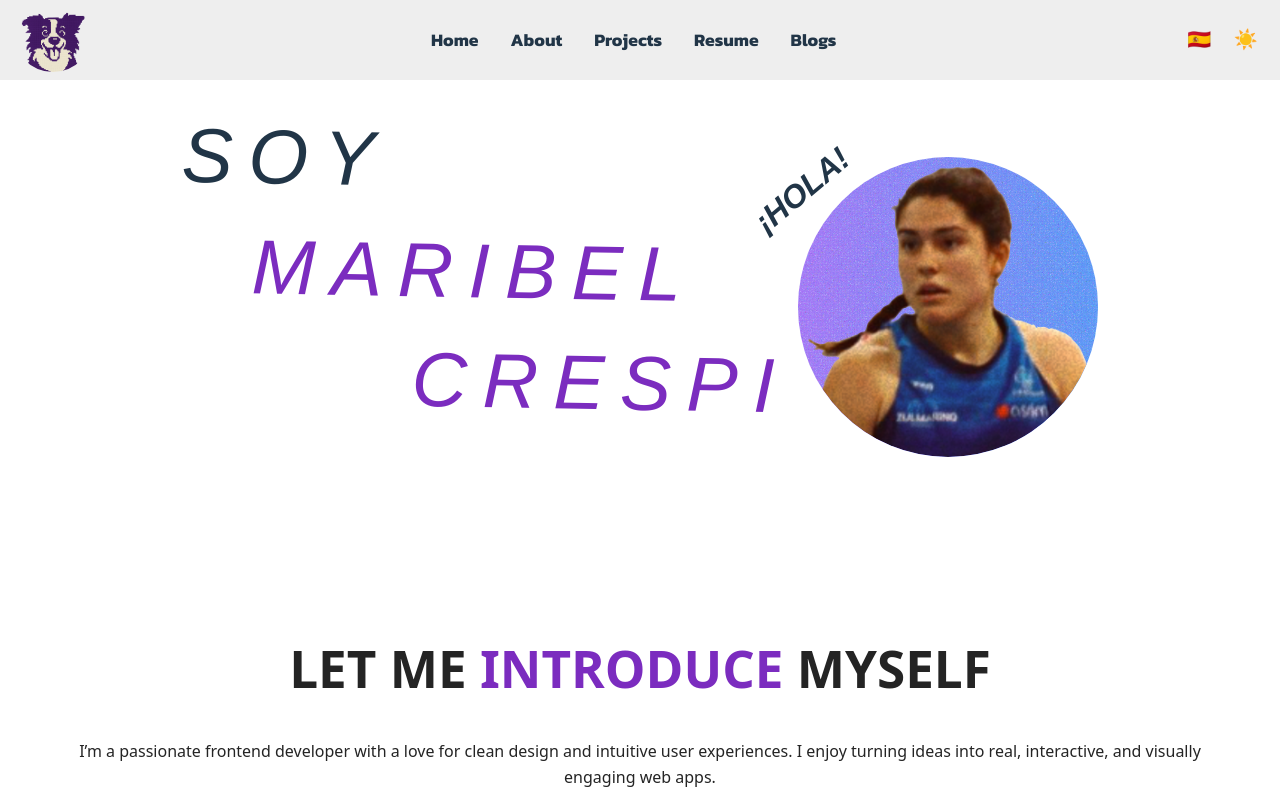
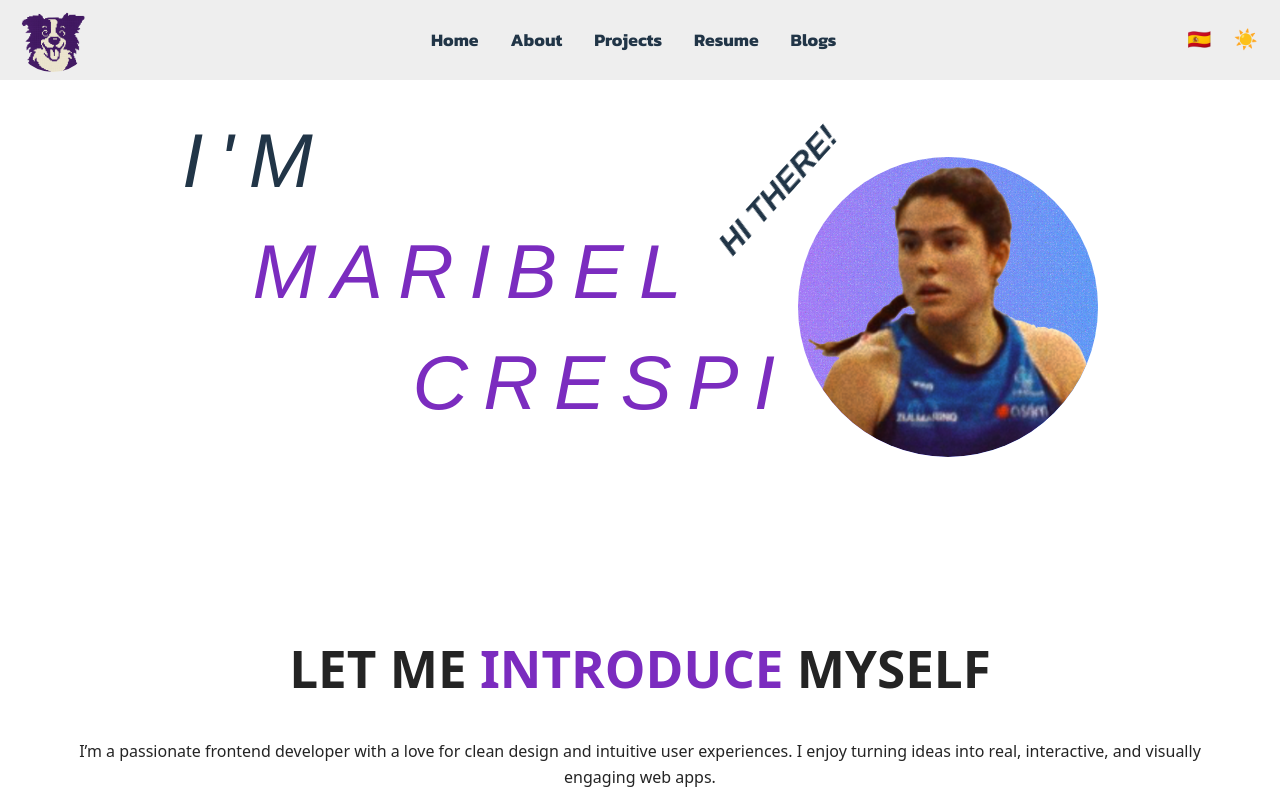
Before and after one commit to maribel95/portfolio, a React (Vite) app: page / in a window 1280 px wide. Shown: the top 800 px of the page. Built offline with nearby package versions, Linux system fonts and the light colour scheme; a web font is replaced by a local one.

Commit message:
Animations completed.

```diff
--- a/src/components/Hero.tsx
+++ b/src/components/Hero.tsx
@@ -9,7 +9,7 @@ const Hero: React.FC = () => {
     <section className="hero-section">
       <div className="hero-flex">
         <div className="hero-text">
-          <span className="line soy">SOY</span>
+          <span className="line soy">{t("hero.iam")}</span>
           <span className="line nombre">MARIBEL</span>
           <span className="line apellido">CRESPI</span>
         </div>
@@ -17,7 +17,19 @@ const Hero: React.FC = () => {
           <div className="hero-logo">
             <img src="/yo-baskin.png" alt="Maribel" />
           </div>
-          <span className="hero-handwriting hola">¡Hola!</span>
+          <span className="hero-handwriting hola" key={t("hero.greeting")}>
+            {t("hero.greeting")
+              .split("")
+              .map((char, index) => (
+                <span
+                  className="char"
+                  key={index}
+                  style={{ animationDelay: `${1.2 + index * 0.1}s` }}
+                >
+                  {char === " " ? "\u00A0" : char}
+                </span>
+              ))}
+          </span>
         </div>
       </div>
       <div className="bottom-hero-content">
--- a/src/locales/en.json
+++ b/src/locales/en.json
@@ -1,7 +1,6 @@
 {
   "hero": {
     "greeting": "Hi there!",
-    "name": "MARIBEL CRESPI",
     "iam": "I'M",
     "title": "Computer engineer",
     "intro": "LET ME <1>INTRODUCE</1> MYSELF",
--- a/src/styles/Hero.scss
+++ b/src/styles/Hero.scss
@@ -45,17 +45,26 @@
       .soy {
         color: var(--text-color);
         transform: rotate(1deg);
+        animation-delay: 3.6s;
       }
 
       .nombre {
         color: var(--hero-highlight);
         transform: rotate(1deg);
         margin-left: 5.5vw;
+        animation-delay: 4.2s;
       }
       .apellido {
         color: var(--hero-highlight);
         transform: rotate(1deg);
         margin-left: 18vw;
+        animation-delay: 5s;
+      }
+      .soy,
+      .nombre,
+      .apellido {
+        opacity: 0;
+        animation: slideInLeft 3s ease forwards;
       }
     }
 
@@ -78,6 +87,10 @@
         justify-content: center;
         overflow: hidden;
         z-index: 1;
+
+        opacity: 0;
+        animation: fadeZoomIn 1s ease-out forwards;
+        animation-delay: 0s; // primer elemento, empieza sin delay
 
         img {
           width: 100%;
@@ -113,7 +126,7 @@
         position: absolute;
         top: 3%;
         right: 80%;
-        transform: rotate(-40deg);
+        transform: rotate(-48deg);
         font-size: clamp(1rem, 2.5vw, 2rem);
         font-family: "Barlow Condensed", sans-serif;
         font-style: italic;
@@ -124,6 +137,11 @@
         user-select: none;
         z-index: 2;
         white-space: nowrap;
+        .char {
+          display: inline-block;
+          opacity: 0;
+          animation: fadeInLetter 0.4s ease-out forwards;
+        }
       }
     }
   }
@@ -175,3 +193,36 @@
     }
   }
 }
+
+@keyframes slideInLeft {
+  0% {
+    opacity: 0;
+    transform: translateX(-30%);
+  }
+  100% {
+    opacity: 1;
+    transform: translateX(0);
+  }
+}
+
+@keyframes fadeZoomIn {
+  0% {
+    opacity: 0;
+    transform: scale(0.6);
+  }
+  100% {
+    opacity: 1;
+    transform: scale(1);
+  }
+}
+
+@keyframes fadeInLetter {
+  0% {
+    opacity: 0;
+    transform: translateY(-0.3em);
+  }
+  100% {
+    opacity: 1;
+    transform: translateY(0);
+  }
+}
```
